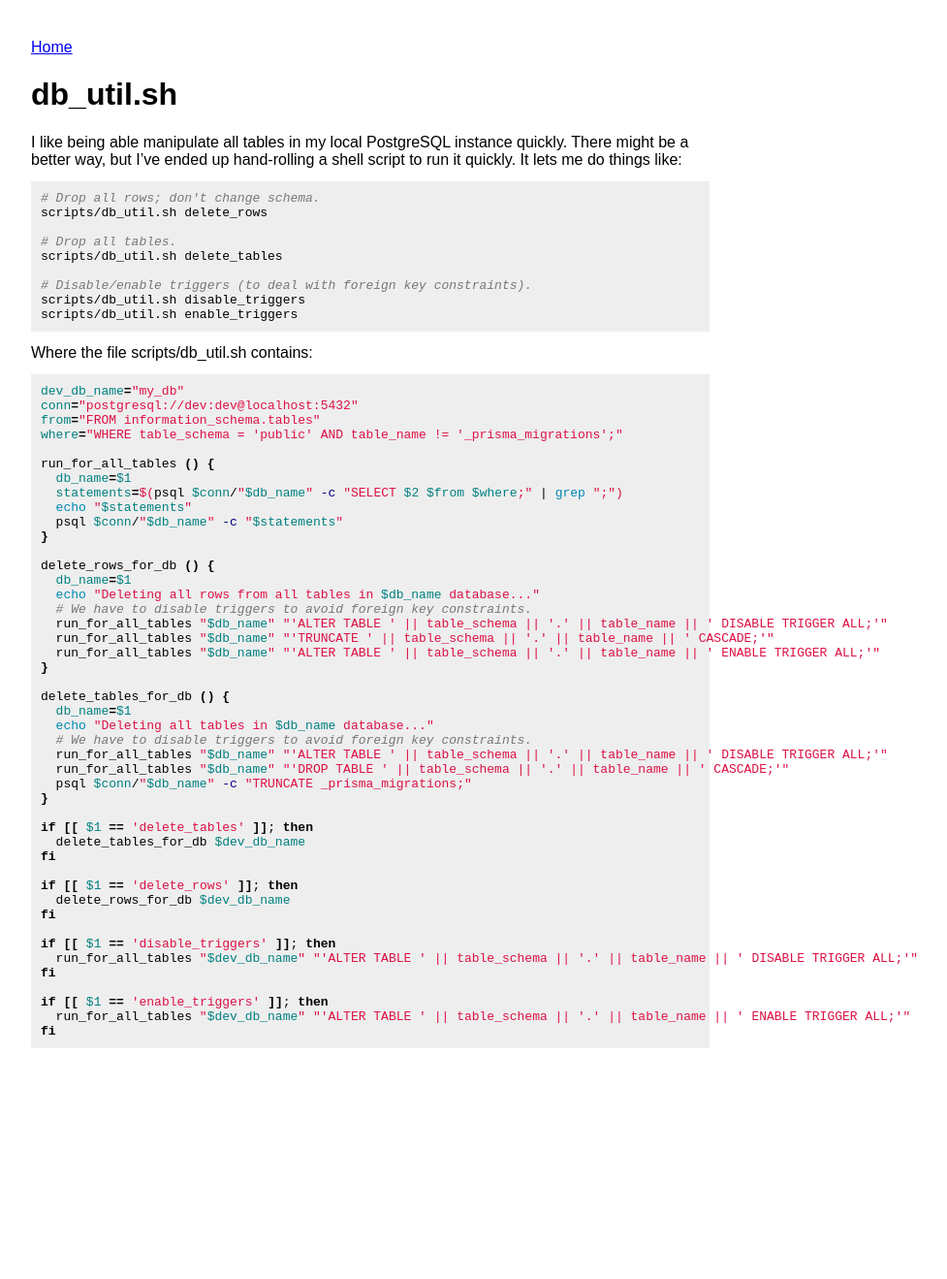
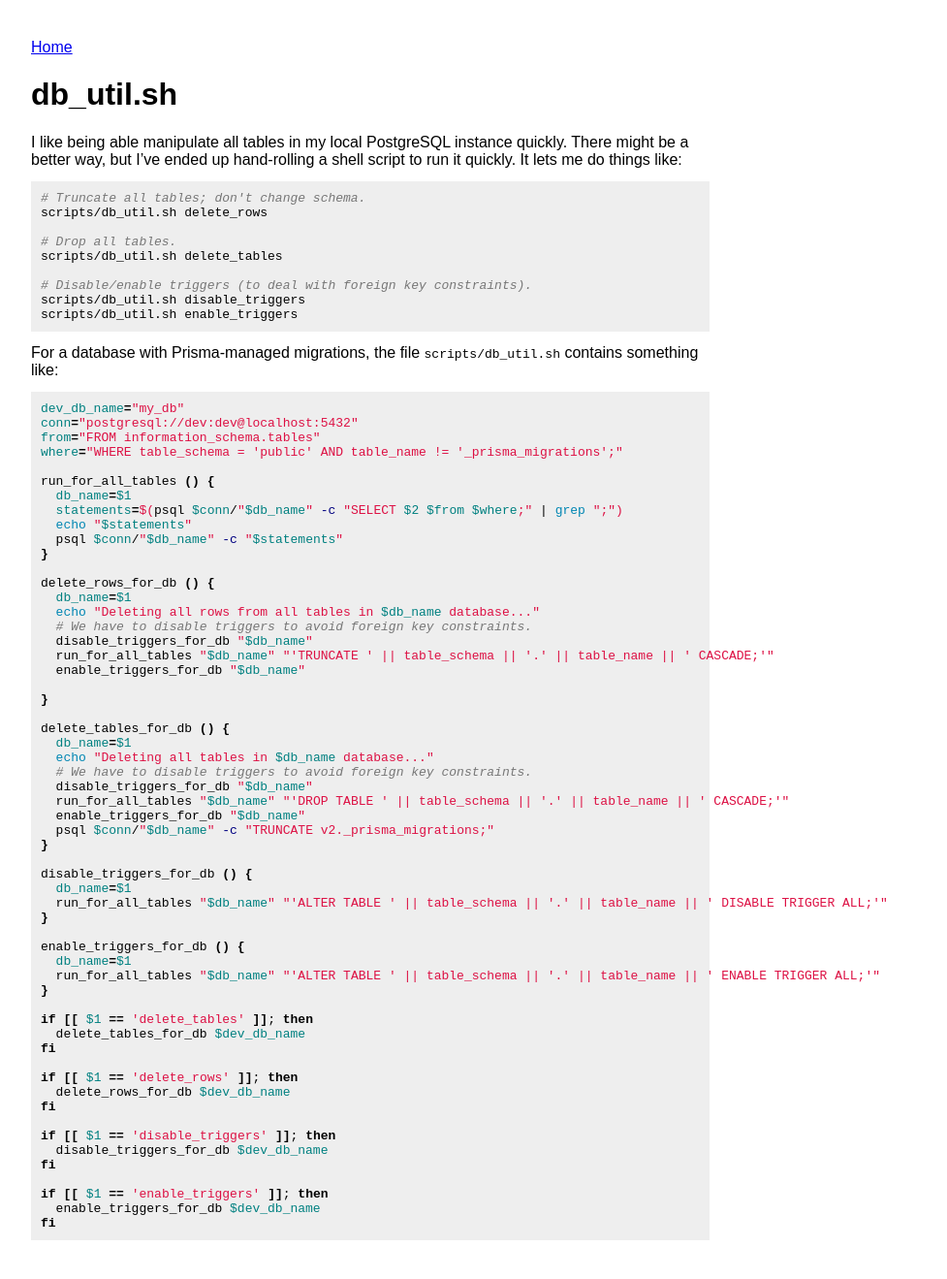
Before and after one commit to maxh/maxheinritz.com, a Jekyll site: the page built from _notes/db-util.md, in a window 1280 px wide. Shown: the whole page at 97% size, without its empty margins (108-1085 px from the left). Built offline with Jekyll 4.4.1, drawn with Linux system fonts in a browser that asks for light colours; before the commit the page ends 1121 px from its top, so only the background shows below that.

Commit message:
better migrations

````diff
--- a/_notes/db-util.md
+++ b/_notes/db-util.md
@@ -7,7 +7,7 @@ layout: note
 I like being able manipulate all tables in my local PostgreSQL instance quickly. There might be a better way, but I've ended up hand-rolling a shell script to run it quickly. It lets me do things like:
 
 ```sh
-# Drop all rows; don't change schema.
+# Truncate all tables; don't change schema.
 scripts/db_util.sh delete_rows
 
 # Drop all tables.
@@ -18,7 +18,7 @@ scripts/db_util.sh disable_triggers
 scripts/db_util.sh enable_triggers
 ```
 
-Where the file scripts/db_util.sh contains:
+For a database with Prisma-managed migrations, the file `scripts/db_util.sh` contains something like:
 
 ```sh
 dev_db_name="my_db"
@@ -37,18 +37,30 @@ delete_rows_for_db () {
   db_name=$1
   echo "Deleting all rows from all tables in $db_name database..."
   # We have to disable triggers to avoid foreign key constraints.
-  run_for_all_tables "$db_name" "'ALTER TABLE ' || table_schema || '.' || table_name || ' DISABLE TRIGGER ALL;'"
+  disable_triggers_for_db "$db_name"
   run_for_all_tables "$db_name" "'TRUNCATE ' || table_schema || '.' || table_name || ' CASCADE;'"
-  run_for_all_tables "$db_name" "'ALTER TABLE ' || table_schema || '.' || table_name || ' ENABLE TRIGGER ALL;'"
+  enable_triggers_for_db "$db_name"
+
 }
 
 delete_tables_for_db () {
   db_name=$1
   echo "Deleting all tables in $db_name database..."
   # We have to disable triggers to avoid foreign key constraints.
+  disable_triggers_for_db "$db_name"
+  run_for_all_tables "$db_name" "'DROP TABLE ' || table_schema || '.' || table_name || ' CASCADE;'"
+  enable_triggers_for_db "$db_name"
+  psql $conn/"$db_name" -c "TRUNCATE v2._prisma_migrations;"
+}
+
+disable_triggers_for_db () {
+  db_name=$1
   run_for_all_tables "$db_name" "'ALTER TABLE ' || table_schema || '.' || table_name || ' DISABLE TRIGGER ALL;'"
-  run_for_all_tables "$db_name" "'DROP TABLE ' || table_schema || '.' || table_name || ' CASCADE;'"
-  psql $conn/"$db_name" -c "TRUNCATE _prisma_migrations;"
+}
+
+enable_triggers_for_db () {
+  db_name=$1
+  run_for_all_tables "$db_name" "'ALTER TABLE ' || table_schema || '.' || table_name || ' ENABLE TRIGGER ALL;'"
 }
 
 if [[ $1 == 'delete_tables' ]]; then
@@ -60,10 +72,10 @@
 fi
 
 if [[ $1 == 'disable_triggers' ]]; then
-  run_for_all_tables "$dev_db_name" "'ALTER TABLE ' || table_schema || '.' || table_name || ' DISABLE TRIGGER ALL;'"
+  disable_triggers_for_db $dev_db_name
 fi
 
 if [[ $1 == 'enable_triggers' ]]; then
-  run_for_all_tables "$dev_db_name" "'ALTER TABLE ' || table_schema || '.' || table_name || ' ENABLE TRIGGER ALL;'"
+  enable_triggers_for_db $dev_db_name
 fi
 ```
````
